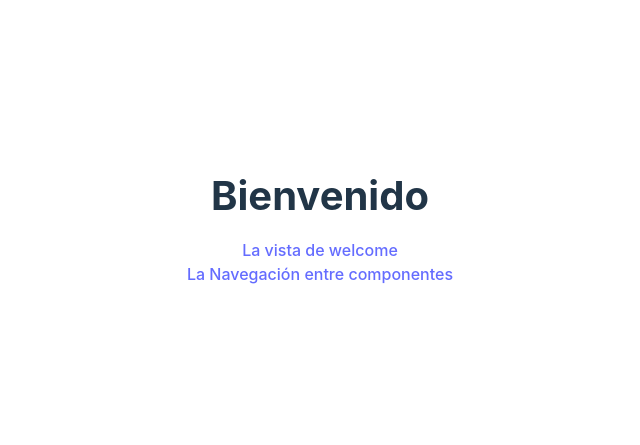
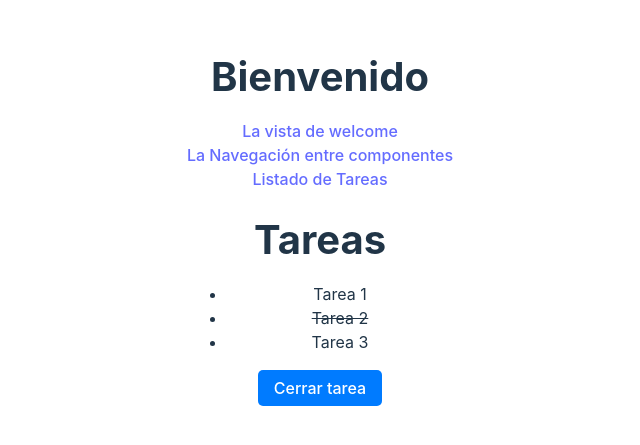
Before and after one commit to FraVer203/DiagnosticoGit, a React (Vite) app: page /tareas in a window 1280 px wide. Shown: the part 183-628 px from the top of the page, without its empty margins (320-960 px from the left). Built offline with nearby package versions, Linux system fonts and the light colour scheme.

Commit message:
Todo lo de la rama de tareas se va a main

```diff
--- a/src/App.jsx
+++ b/src/App.jsx
@@ -2,6 +2,7 @@ import './App.css'
 import Index from "./screen/welcome/Index.jsx";
 import {Link, Route, Routes} from "react-router-dom";
 import Other from "./other/Other.jsx";
+import Tareas from "./screen/tareas/Tareas.jsx";
 
 function App() {
     return (
@@ -11,10 +12,15 @@ function App() {
             <Routes>
                 <Route path="/welcome" element={<Index/>}/>
             </Routes>
-            <br />
+            <br/>
             <Link to="/other">La Navegación entre componentes</Link>
             <Routes>
                 <Route path="/other" element={<Other/>}/>
+            </Routes>
+            <br/>
+            <Link to="/tareas">Listado de Tareas</Link>
+            <Routes>
+                <Route path="/tareas" element={<Tareas/>}/>
             </Routes>
         </div>
     );
--- /dev/null
+++ b/src/screen/tareas/Tareas.jsx
@@ -0,0 +1,47 @@
+import '../welcome/welcome.css'
+
+function Tareas() {
+
+    //LISTADO DE TAREAS
+    const tareas = [
+        {
+            id: 1,
+            nombre: "Tarea 1",
+            estado: false
+        },
+        {
+            id: 2,
+            nombre: "Tarea 2",
+            estado: true
+        },
+        {
+            id: 3,
+            nombre: "Tarea 3",
+            estado: false
+        }
+    ]
+
+    return (
+        <div>
+            <h1>Tareas</h1>
+            <ul>
+                {tareas.map(tarea => (
+                    <li key={tarea.id} style={{ textDecoration: tarea.estado ? 'line-through' : 'none' }}>
+                        {tarea.nombre}
+                    </li>
+                ))}
+            </ul>
+            <button className="btn btn-info mt-3" style={{
+                borderRadius: '5px',
+                padding: '8px 16px',
+                backgroundColor: '#007bff',
+                color: '#fff',
+                border: 'none'
+            }}>
+                <a href="/" style={{textDecoration: 'none', color: '#fff'}}>Cerrar tarea</a>
+            </button>
+        </div>
+    )
+}
+
+export default Tareas
```
